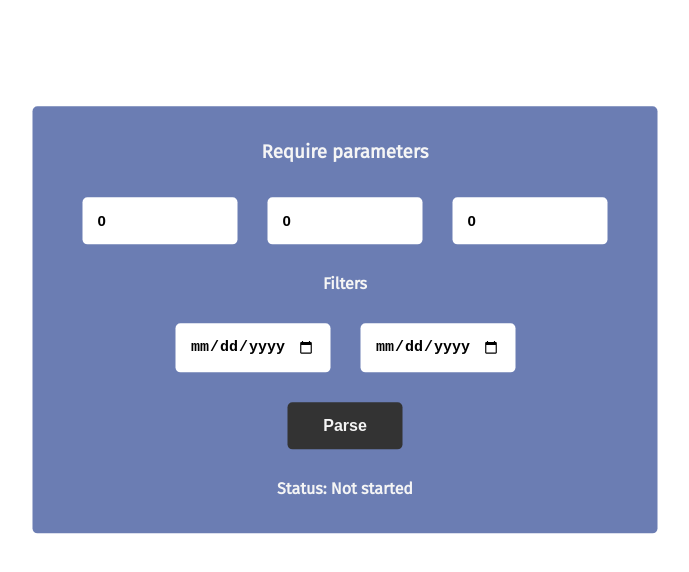
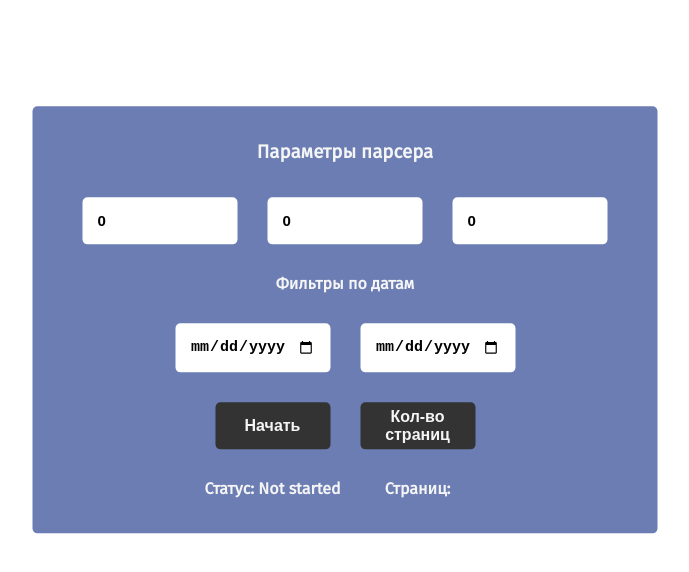
Before and after one commit to lubuntum/grantsParser, a React (Create React App) app: page / in a window 1280 px wide. Shown: the top 572 px of the page, without its empty margins (295-984 px from the left). Built offline with nearby package versions, Linux system fonts and the light colour scheme; what xlsx would draw is missing.

Commit message:
Перевел UI на русский, добавил модуль для просмотра кол-ва страниц

```diff
--- a/src/components/Grabber.jsx
+++ b/src/components/Grabber.jsx
@@ -1,11 +1,15 @@
 import { useState } from "react";
 import { startParse } from "../modules/grabber";
 import { saveGrants } from "../modules/xlsxParser";
+import { loadMaxPageNumber } from "../modules/maxPageCount";
 function UserPanel(){
     const [status,setStatus] = useState("Not started")
     const [startPage, setStartPage] = useState(0)
     const [step, setStep] = useState(0)
     const [count, setCount] = useState(0)
+
+    const [pageCount, setPageCount] = useState("")
+
     const handleSaveGrantsTest = event => {
         /*Идея в том, что бы собрать массив из грантов общий и сохранить его ( к примеру лимит 1000 грантов в массиве)
         сохранить его , создать док и обнулить и по новой
@@ -20,9 +24,15 @@ function UserPanel(){
         //startParse(20)
         setStatus("Uploading...")
     }
+    const handleLoadMaxPageNumber = async event =>{
+        setPageCount("Загрузка")
+        let pages = await loadMaxPageNumber()
+        console.log(pages)
+        setPageCount(pages)
+    }
     const handleSaveGrants = async event =>{
         let startFromPage = startPage
-        setStatus("Uploading ...")
+        setStatus("Загрузка ...")
 
         for(let i = 0; i < count;i++){
             console.log(`start = ${startFromPage} to page ${startFromPage+step}`)
@@ -32,7 +42,7 @@ function UserPanel(){
             startFromPage += step+1
         }
 
-        setStatus("Uploaded")
+        setStatus("Загружено")
     }
     const handleStart = event =>{
         setStartPage(parseInt(event.target.value))
@@ -45,21 +55,28 @@ function UserPanel(){
     }
     return(
         <div className="parse_container">
-            <h3>Require parameters</h3>
+            <h3>Параметры парсера</h3>
                 <div className="options">
                     <input className="option" type="number" value={startPage} min={0} placeholder="Start from page..." onChange={handleStart}/>
                     <input className="option" type="number" value={step} max={50} min={1} placeholder="Step"  onChange={handleStep}/>
                     <input className="option" type="number" value={count} max={999} min={1} placeholder="How many times" onChange={handleCount} />
                 </div>
-            <p>Filters</p>
+            <p>Фильтры по датам</p>
                 <div className="options">
                     <input type="date" className="option" />
                     <input type="date" className="option" />
                 </div>
+                <div className="options">
                 <div className="usability">
-                    <button className="parse_btn" onClick={handleSaveGrants}> Parse </button>
-                    <p>Status: {status}</p>
+                    <button className="parse_btn" onClick={handleSaveGrants}> Начать </button>
+                    <p>Статус: {status}</p>
                 </div>
+                <div className="usability">
+                    <button className="parse_btn" onClick={handleLoadMaxPageNumber}>Кол-во страниц</button>
+                    <p>Страниц: {pageCount}</p>
+                </div>
+                </div>
+
         </div>
     )
 }
--- a/src/modules/grabber.js
+++ b/src/modules/grabber.js
@@ -3,7 +3,7 @@ import { saveGrants, addDataWorkSheet } from "./xlsxParser"
 const DIRECT_URL = 'https://xn--80afcdbalict6afooklqi5o.xn--p1ai'//Для работы с внутренними ссылками
 
 //Внешнее описание гранта
-const URL = "https://xn--80afcdbalict6afooklqi5o.xn--p1ai/public/application/cards?page="//Для работы с карточками
+export const URL = "https://xn--80afcdbalict6afooklqi5o.xn--p1ai/public/application/cards?page="//Для работы с карточками
 const CARD = 'cards-item-row'
 //Траблы с датами ,изменитт паттерн!!!
 const TITLE = "projects__title"
@@ -180,6 +180,9 @@ function stripPrice(price){
 function stripText(text){
     return text.replaceAll(/\r?\n|\r/g,"").replaceAll(/ +/g," ").trim()
 }
+/**
+ * Получить весь текст из контейнера игнорируя другие вложенные элементы
+ */
 function parseTextOnly (container){
     return Array.from(container.childNodes)
         .filter(node=>node.nodeType===Node.TEXT_NODE)
--- /dev/null
+++ b/src/modules/maxPageCount.js
@@ -0,0 +1,31 @@
+import {URL} from './grabber.js'
+const PAGINATION_CONTAINER = "pagination"
+/**
+ * @doc DOM HTML document
+ * функция находим максимальную страницу из пагинации
+ * Структура <ul class="pagination"> <li>..</li>... <li> <a> 7073 </a></li> </ul>
+ */
+function getMaxPage(doc){
+    let ul = doc.getElementsByClassName(PAGINATION_CONTAINER)[0]
+    let listItems = ul.getElementsByTagName('li')
+    let maxPageNumber = listItems[listItems.length-1].getElementsByTagName('a')[0].textContent
+    return maxPageNumber
+}
+
+export async function loadMaxPageNumber(){
+    return new Promise((resolve, reject)=>{
+        fetch(`${URL}1`)
+        .then(res => res.text())
+        .then(html =>{
+            const doc = document.createElement('div')
+            doc.innerHTML = html
+            const maxPageNumber = getMaxPage(doc)
+            console.log(maxPageNumber)
+            resolve(maxPageNumber)
+        })
+        .catch(err=>{
+            console.log(err)
+            reject("Error occured")
+        })
+    })
+}
```
